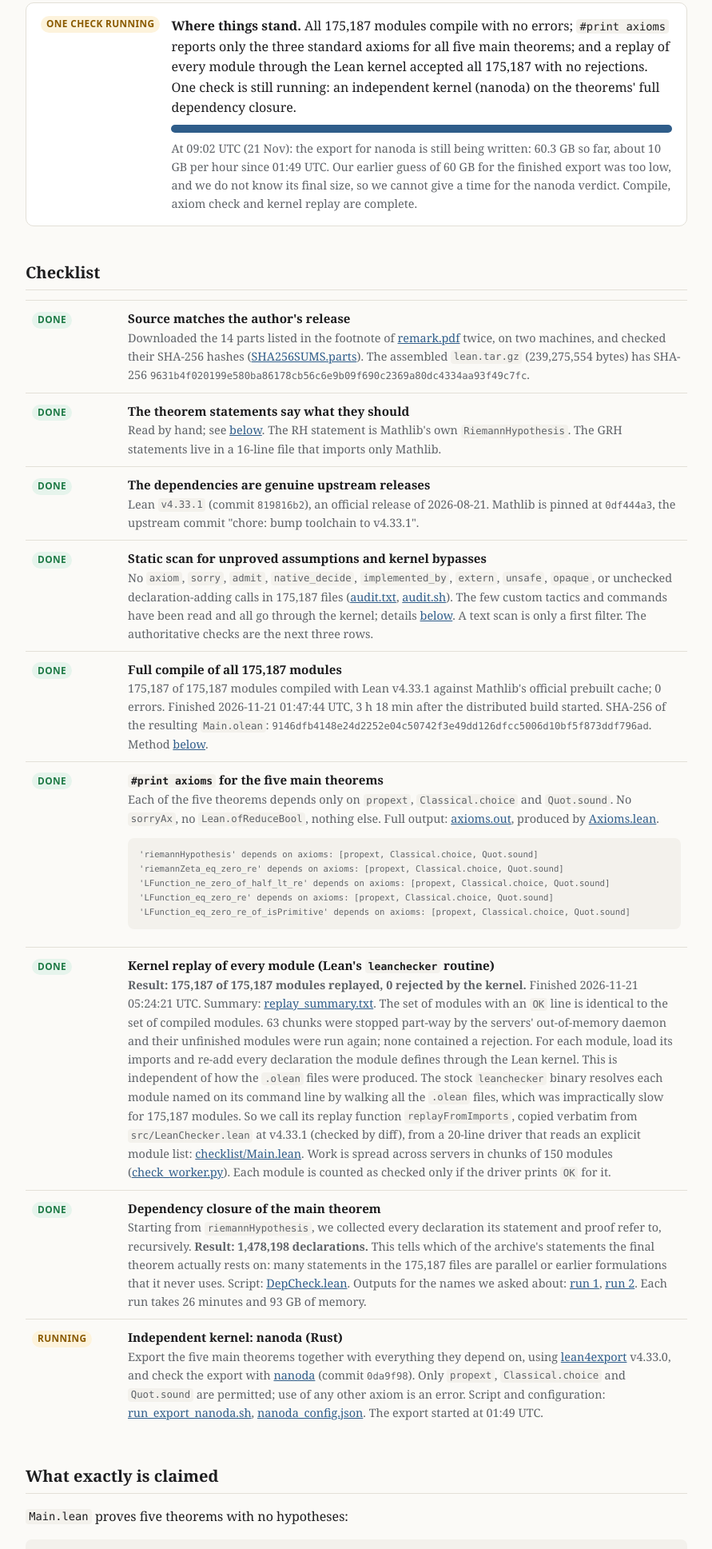
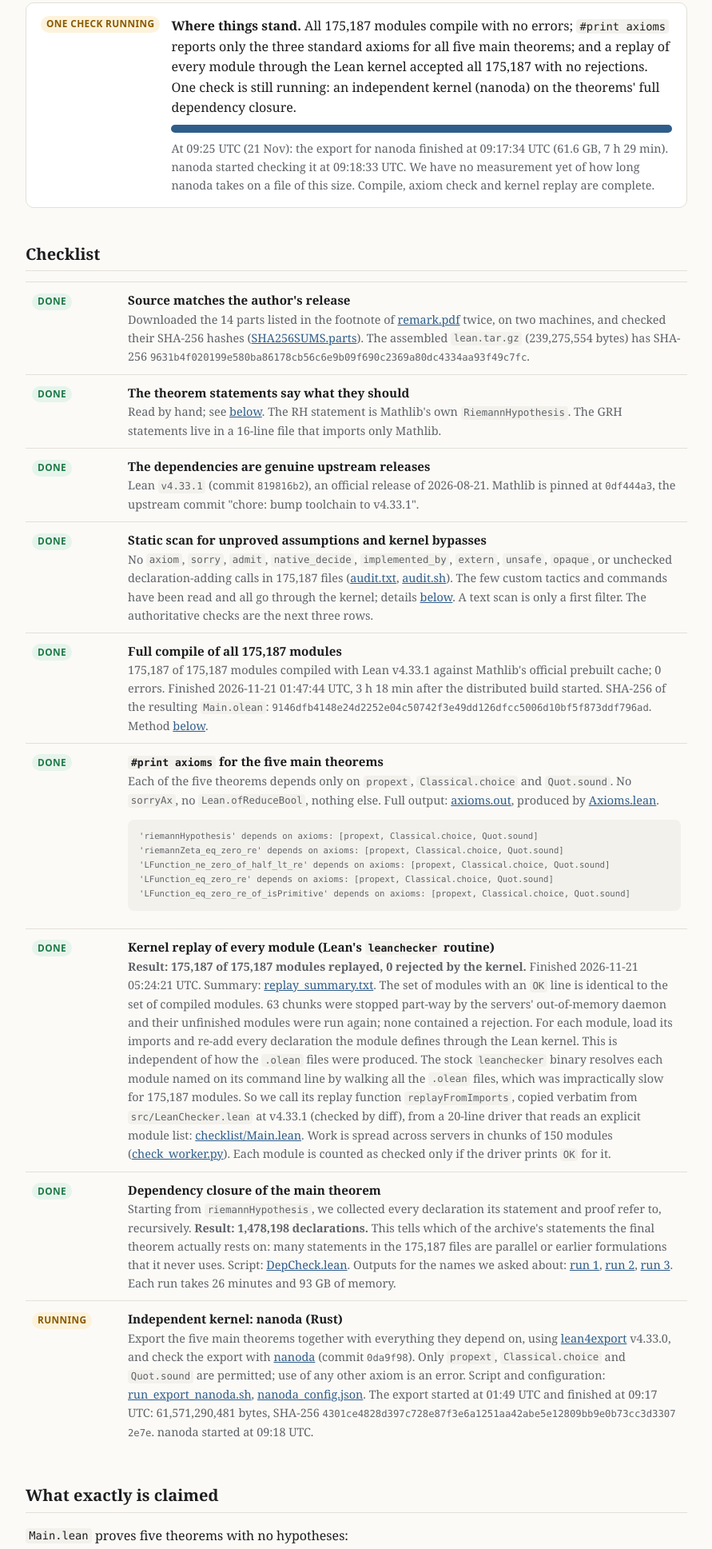
Before and after one commit to mrubinst/grh-lean-verification, a plain HTML site: page index.html in a window 1280 px wide. Shown: the part 193-2130 px from the top of the page at 80% size, without its empty margins (194-1085 px from the left). Drawn offline with Linux system fonts and the light colour scheme.

Commit message:
nanoda export finished, check started; dependency run 3
Co-Authored-By: Claude Fable 5.2 <noreply@anthropic.com>

```diff
--- a/index.html
+++ b/index.html
@@ -63,7 +63,7 @@ footer{margin-top:3rem;color:var(--muted);font-size:.88rem}
   <div>
     <strong>Where things stand.</strong> All 175,187 modules compile with no errors; <code>#print axioms</code> reports only the three standard axioms for all five main theorems; and a replay of every module through the Lean kernel accepted all 175,187 with no rejections. One check is still running: an independent kernel (nanoda) on the theorems' full dependency closure.
     <div class="bar" aria-label="progress"><span id="pbar" style="width:100%"></span></div>
-    <div id="pnote" style="font-size:.9rem;color:var(--muted)">At 09:02 UTC (21 Nov): the export for nanoda is still being written: 60.3 GB so far, about 10 GB per hour since 01:49 UTC. Our earlier guess of 60 GB for the finished export was too low, and we do not know its final size, so we cannot give a time for the nanoda verdict. Compile, axiom check and kernel replay are complete.</div>
+    <div id="pnote" style="font-size:.9rem;color:var(--muted)">At 09:25 UTC (21 Nov): the export for nanoda finished at 09:17:34 UTC (61.6 GB, 7 h 29 min). nanoda started checking it at 09:18:33 UTC. We have no measurement yet of how long nanoda takes on a file of this size. Compile, axiom check and kernel replay are complete.</div>
   </div>
 </div>
 
@@ -89,9 +89,9 @@ footer{margin-top:3rem;color:var(--muted);font-size:.88rem}
 <tr><td><span class="badge ok">Done</span></td><td><div class="what">Kernel replay of every module (Lean's <code>leanchecker</code> routine)</div>
 <div class="how"><strong>Result: 175,187 of 175,187 modules replayed, 0 rejected by the kernel.</strong> Finished 2026-11-21 05:24:21 UTC. Summary: <a href="replay_summary.txt">replay_summary.txt</a>. The set of modules with an <code>OK</code> line is identical to the set of compiled modules. 63 chunks were stopped part-way by the servers' out-of-memory daemon and their unfinished modules were run again; none contained a rejection. For each module, load its imports and re-add every declaration the module defines through the Lean kernel. This is independent of how the <code>.olean</code> files were produced. The stock <code>leanchecker</code> binary resolves each module named on its command line by walking all the <code>.olean</code> files, which was impractically slow for 175,187 modules. So we call its replay function <code>replayFromImports</code>, copied verbatim from <code>src/LeanChecker.lean</code> at v4.33.1 (checked by diff), from a 20-line driver that reads an explicit module list: <a href="checklist/Main.lean">checklist/Main.lean</a>. Work is spread across servers in chunks of 150 modules (<a href="dist/check_worker.py">check_worker.py</a>). Each module is counted as checked only if the driver prints <code>OK</code> for it.</div></td></tr>
 <tr><td><span class="badge ok">Done</span></td><td><div class="what">Dependency closure of the main theorem</div>
-<div class="how">Starting from <code>riemannHypothesis</code>, we collected every declaration its statement and proof refer to, recursively. <strong>Result: 1,478,198 declarations.</strong> This tells which of the archive's statements the final theorem actually rests on: many statements in the 175,187 files are parallel or earlier formulations that it never uses. Script: <a href="scripts/DepCheck.lean">DepCheck.lean</a>. Outputs for the names we asked about: <a href="scripts/depcheck1.out">run 1</a>, <a href="scripts/depcheck2.out">run 2</a>. Each run takes 26 minutes and 93 GB of memory.</div></td></tr>
+<div class="how">Starting from <code>riemannHypothesis</code>, we collected every declaration its statement and proof refer to, recursively. <strong>Result: 1,478,198 declarations.</strong> This tells which of the archive's statements the final theorem actually rests on: many statements in the 175,187 files are parallel or earlier formulations that it never uses. Script: <a href="scripts/DepCheck.lean">DepCheck.lean</a>. Outputs for the names we asked about: <a href="scripts/depcheck1.out">run 1</a>, <a href="scripts/depcheck2.out">run 2</a>, <a href="scripts/depcheck3.out">run 3</a>. Each run takes 26 minutes and 93 GB of memory.</div></td></tr>
 <tr><td><span class="badge wait">Running</span></td><td><div class="what">Independent kernel: nanoda (Rust)</div>
-<div class="how">Export the five main theorems together with everything they depend on, using <a href="https://github.com/leanprover/lean4export">lean4export</a> v4.33.0, and check the export with <a href="https://github.com/ammkrn/nanoda_lib">nanoda</a> (commit <span class="mono">0da9f98</span>). Only <code>propext</code>, <code>Classical.choice</code> and <code>Quot.sound</code> are permitted; use of any other axiom is an error. Script and configuration: <a href="scripts/run_export_nanoda.sh">run_export_nanoda.sh</a>, <a href="scripts/nanoda_config.json">nanoda_config.json</a>. The export started at 01:49 UTC.</div></td></tr>
+<div class="how">Export the five main theorems together with everything they depend on, using <a href="https://github.com/leanprover/lean4export">lean4export</a> v4.33.0, and check the export with <a href="https://github.com/ammkrn/nanoda_lib">nanoda</a> (commit <span class="mono">0da9f98</span>). Only <code>propext</code>, <code>Classical.choice</code> and <code>Quot.sound</code> are permitted; use of any other axiom is an error. Script and configuration: <a href="scripts/run_export_nanoda.sh">run_export_nanoda.sh</a>, <a href="scripts/nanoda_config.json">nanoda_config.json</a>. The export started at 01:49 UTC and finished at 09:17 UTC: 61,571,290,481 bytes, SHA-256 <span class="mono">4301ce4828d397c728e87f3e6a1251aa42abe5e12809bb9e0b73cc3d33072e7e</span>. nanoda started at 09:18 UTC.</div></td></tr>
 </table>
 
 <h2 id="statements">What exactly is claimed</h2>
@@ -156,6 +156,7 @@ def DirichletLZerosOnLine : Prop :=
 <p>If the compile succeeds, the axioms are only the standard three, and both kernels accept, then the theorems above are proved. This assumes only that the Lean kernel (checked twice, by independent implementations) is sound and that Mathlib's definitions of ζ and of Dirichlet L-functions mean what they are supposed to. Those definitions are long established and come with the Euler product, the functional equation, ζ(2) = π²/6 and the prime number theorem.</p>
 <h2>Log</h2>
 <ul class="log" id="log">
+<li><time>2026-11-21 09:18 UTC</time>Export for nanoda finished (61.6 GB; our earlier 60 GB estimate was close after all). nanoda started.</li>
 <li><time>2026-11-21 09:02 UTC</time>Export for nanoda still running: 60.3 GB written, final size unknown.</li>
 <li><time>2026-11-21 08:59 UTC</time>Second dependency-closure run finished (135 names checked against the 1,478,198 declarations the main theorem depends on).</li>
 <li><time>2026-11-21 08:26 UTC</time>First dependency-closure run recorded: <code>riemannHypothesis</code> depends on 1,478,198 declarations.</li>
```
Also changed, not shown: 1 other file.
